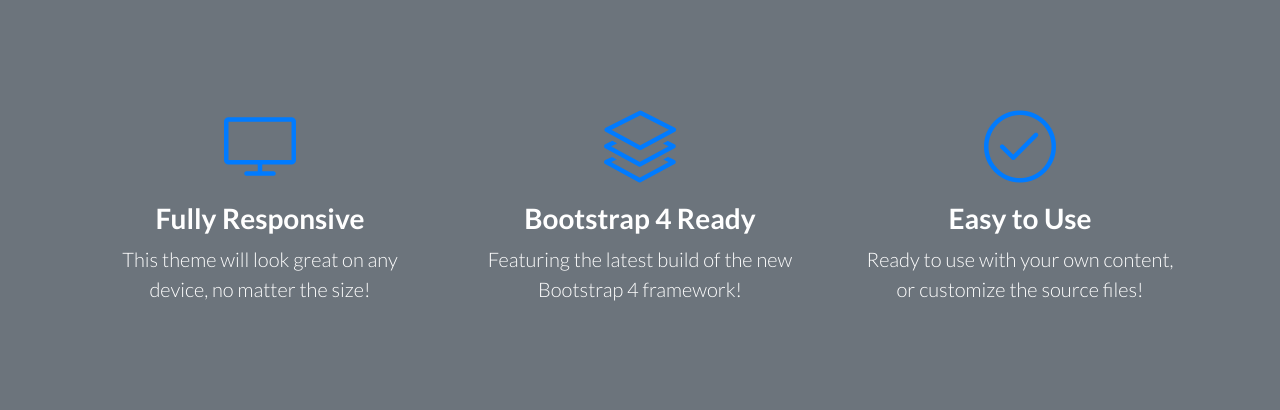
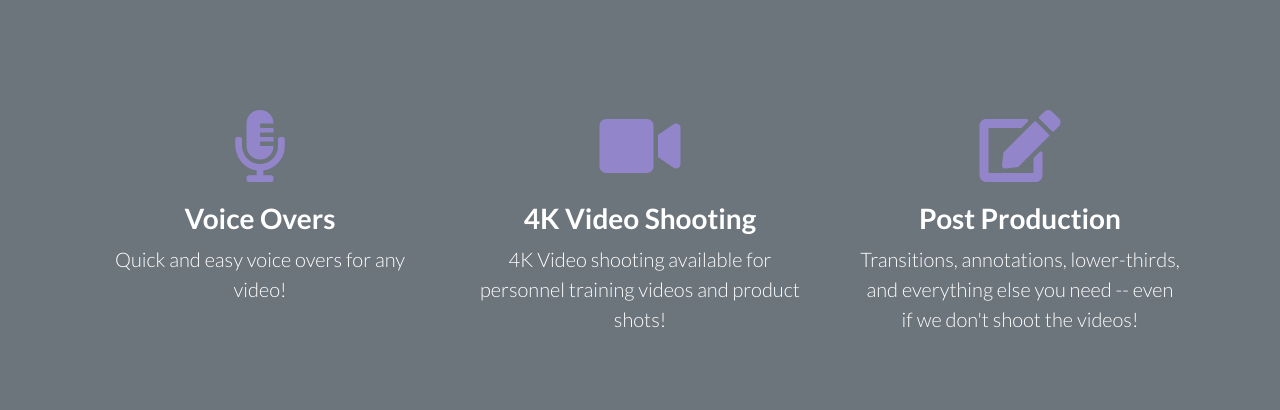
Before and after one commit to hcallaway/content-creation-marketing, a website: page index.html in a window 1280 px wide. Shown: the part 703-1113 px from the top of the page. Drawn offline with Linux system fonts and the light colour scheme.

Commit message:
change icons, icon color

```diff
--- a/css/custom.css
+++ b/css/custom.css
@@ -11,3 +11,7 @@
     background-color: #6C5BAD;
     border-color: #6C5BAD;
 }
+
+.icon-primary {
+    color: #9385CA;
+}
--- a/index.html
+++ b/index.html
@@ -66,28 +66,35 @@
         <div class="col-lg-4">
           <div class="features-icons-item mx-auto mb-5 mb-lg-0 mb-lg-3">
             <div class="features-icons-icon d-flex">
-              <i class="icon-screen-desktop m-auto text-primary"></i>
+              <i class="fas fa-microphone-alt m-auto icon-primary"></i>
             </div>
-            <h3>Fully Responsive</h3>
-            <p class="lead mb-0">This theme will look great on any device, no matter the size!</p>
+            <h3>Voice Overs</h3>
+            <p class="lead mb-0">
+              Quick and easy voice overs for any video!
+            </p>
           </div>
         </div>
         <div class="col-lg-4">
           <div class="features-icons-item mx-auto mb-5 mb-lg-0 mb-lg-3">
             <div class="features-icons-icon d-flex">
-              <i class="icon-layers m-auto text-primary"></i>
+              <i class="fas fa-video m-auto icon-primary"></i>
             </div>
-            <h3>Bootstrap 4 Ready</h3>
-            <p class="lead mb-0">Featuring the latest build of the new Bootstrap 4 framework!</p>
+            <h3>4K Video Shooting</h3>
+            <p class="lead mb-0">
+              4K Video shooting available for personnel training videos and product shots!
+            </p>
           </div>
         </div>
         <div class="col-lg-4">
           <div class="features-icons-item mx-auto mb-0 mb-lg-3">
             <div class="features-icons-icon d-flex">
-              <i class="icon-check m-auto text-primary"></i>
+              <i class="fas fa-edit m-auto icon-primary"></i>
             </div>
-            <h3>Easy to Use</h3>
-            <p class="lead mb-0">Ready to use with your own content, or customize the source files!</p>
+            <h3>Post Production</h3>
+            <p class="lead mb-0">
+              Transitions, annotations, lower-thirds, and everything else you need --
+              even if we don't shoot the videos!
+            </p>
           </div>
         </div>
       </div>
```
